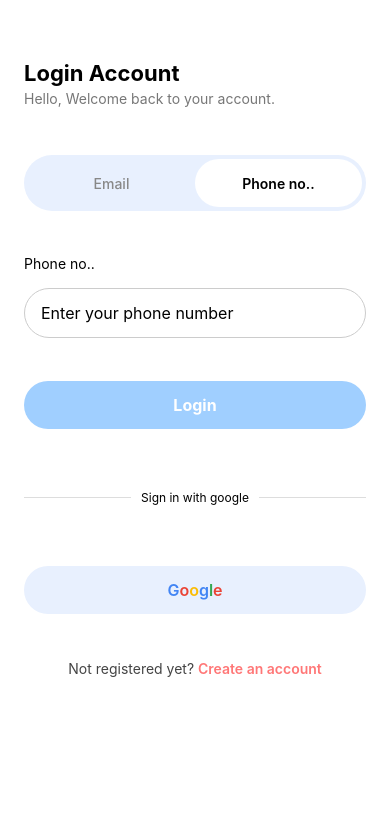
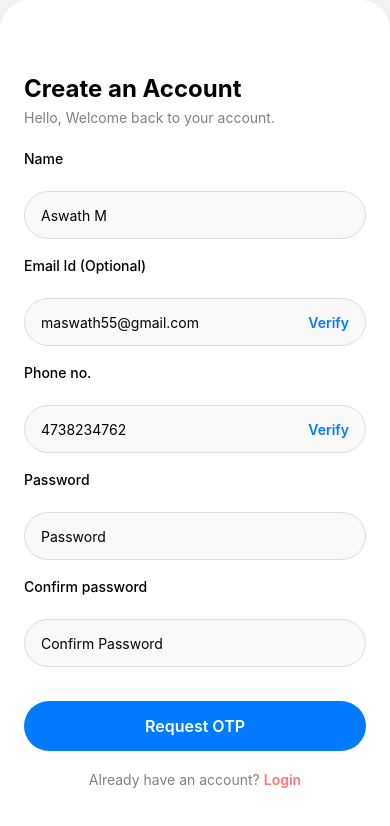
Before and after one commit to aswath06/BrickSync, a React Native app: screen /CreateAccountScreen in a window 390 px wide. Shown: the top 826 px of the page. Built offline with nearby package versions, Linux system fonts and the light colour scheme.

Commit message:
create an account without verfiy

```diff
--- a/src/Navigations/Navigations.tsx
+++ b/src/Navigations/Navigations.tsx
@@ -2,7 +2,7 @@ import React from 'react';
 // Packages
 import {NavigationContainer} from '@react-navigation/native';
 import {createNativeStackNavigator} from '@react-navigation/native-stack';
-import { FirstPage, GetStarted, HomeScreen, LoginScreen, OtpScreen } from '../Screens';
+import { CreateAccountScreen, FirstPage, GetStarted, HomeScreen, LoginScreen, OtpScreen } from '../Screens';
 // Screens
 
 const RootStack = createNativeStackNavigator();
@@ -16,6 +16,8 @@ export const Navigation = () => {
         <RootStack.Screen name="FirstPage" component={FirstPage} options={{headerShown: false}}/>
         <RootStack.Screen name="LoginScreen" component={LoginScreen} options={{headerShown: false}}/>
         <RootStack.Screen name="Otp" component={OtpScreen} options={{headerShown:false}} />
+        <RootStack.Screen name="CreateAccountScreen" component={CreateAccountScreen} options={{headerShown:false}} />
+
       </RootStack.Navigator>
     </NavigationContainer>
   );
--- /dev/null
+++ b/src/Screens/CreateAccountScreen.tsx
@@ -0,0 +1,183 @@
+import React, { useState } from 'react';
+import {
+  View,
+  Text,
+  TextInput,
+  StyleSheet,
+  TouchableOpacity,
+} from 'react-native';
+
+export const CreateAccountScreen = ({ navigation }) => {
+  const [name, setName] = useState('');
+  const [email, setEmail] = useState('');
+  const [phone, setPhone] = useState('');
+  const [password, setPassword] = useState('');
+  const [confirmPassword, setConfirmPassword] = useState('');
+
+  const handleVerify = (type: 'phone' | 'email') => {
+    console.log(`Verifying ${type}...`);
+  };
+
+  return (
+    <View style={styles.container}>
+      <Text style={styles.title}>Create an Account</Text>
+      <Text style={styles.subtitle}>Hello, Welcome back to your account.</Text>
+
+      <View style={styles.inputBox}>
+        <Text style={styles.label}>Name</Text>
+        <TextInput
+          placeholder="Aswath M"
+          value={name}
+          onChangeText={setName}
+          style={styles.input}
+        />
+      </View>
+
+      <View style={styles.inputBox}>
+        <Text style={styles.label}>Email Id (Optional)</Text>
+        <View style={styles.inlineInput}>
+          <TextInput
+            placeholder="maswath55@gmail.com"
+            value={email}
+            onChangeText={setEmail}
+            style={styles.inlineTextInput}
+            keyboardType="email-address"
+          />
+          <TouchableOpacity onPress={() => handleVerify('email')}>
+            <Text style={styles.verifyText}>Verify</Text>
+          </TouchableOpacity>
+        </View>
+      </View>
+
+      <View style={styles.inputBox}>
+        <Text style={styles.label}>Phone no.</Text>
+        <View style={styles.inlineInput}>
+          <TextInput
+            placeholder="4738234762"
+            value={phone}
+            onChangeText={setPhone}
+            style={styles.inlineTextInput}
+            keyboardType="phone-pad"
+            maxLength={10}
+          />
+          <TouchableOpacity onPress={() => handleVerify('phone')}>
+            <Text style={styles.verifyText}>Verify</Text>
+          </TouchableOpacity>
+        </View>
+      </View>
+
+      <View style={styles.inputBox}>
+        <Text style={styles.label}>Password</Text>
+        <TextInput
+          placeholder="Password"
+          value={password}
+          onChangeText={setPassword}
+          secureTextEntry
+          style={styles.input}
+        />
+      </View>
+
+      <View style={styles.inputBox}>
+        <Text style={styles.label}>Confirm password</Text>
+        <TextInput
+          placeholder="Confirm Password"
+          value={confirmPassword}
+          onChangeText={setConfirmPassword}
+          secureTextEntry
+          style={styles.input}
+        />
+      </View>
+
+      <TouchableOpacity style={styles.requestBtn}>
+        <Text style={styles.requestBtnText}>Request OTP</Text>
+      </TouchableOpacity>
+
+      <Text style={styles.footerText}>
+        Already have an account?{' '}
+        <Text
+          style={styles.createLink}
+          onPress={() => navigation.navigate('LoginScreen')}
+        >
+          Login
+        </Text>
+      </Text>
+    </View>
+  );
+};
+
+const styles = StyleSheet.create({
+  container: {
+    flex: 1,
+    padding: 24,
+    backgroundColor: '#fff',
+    borderTopLeftRadius: 30,
+    borderTopRightRadius: 30,
+  },
+  title: {
+    fontSize: 24,
+    fontWeight: '700',
+    marginBottom: 6,
+    marginTop: 50,
+  },
+  subtitle: {
+    color: 'gray',
+    marginBottom: 24,
+  },
+  inputBox: {
+    marginBottom: 18,
+  },
+  label: {
+    marginBottom: 24,
+    fontWeight: '500',
+  },
+  input: {
+    backgroundColor: '#f9f9f9',
+    borderRadius: 30,
+    paddingHorizontal: 16,
+    height: 48,
+    borderColor: '#ddd',
+    borderWidth: 1,
+  },
+  inlineInput: {
+    flexDirection: 'row',
+    alignItems: 'center',
+    justifyContent: 'space-between',
+    backgroundColor: '#f9f9f9',
+    borderRadius: 30,
+    borderColor: '#ddd',
+    borderWidth: 1,
+    height: 48,
+    paddingHorizontal: 16,
+  },
+  inlineTextInput: {
+    flex: 1,
+    marginRight: 10,
+    height: '100%',
+  },
+  verifyText: {
+    color: '#007bff',
+    fontWeight: '600',
+  },
+  requestBtn: {
+    backgroundColor: '#007bff',
+    height: 50,
+    borderRadius: 30,
+    justifyContent: 'center',
+    alignItems: 'center',
+    marginTop: 16,
+  },
+  requestBtnText: {
+    color: '#fff',
+    fontWeight: '600',
+    fontSize: 16,
+  },
+  footerText: {
+    textAlign: 'center',
+    marginTop: 20,
+    color: 'gray',
+  },
+  createLink: {
+    color: '#f77',
+    fontWeight: '600',
+  },
+});
--- a/src/Screens/LoginScreen.tsx
+++ b/src/Screens/LoginScreen.tsx
@@ -4,6 +4,7 @@ import {
   Text,
   TextInput,
   TouchableOpacity,
+  StatusBar,
 } from 'react-native';
 import { styles } from './LoginScreen.styles';
 
@@ -185,9 +186,15 @@ useEffect(() => {
       </TouchableOpacity>
 
       <Text style={styles.registerText}>
-        Not registered yet?{' '}
-        <Text style={styles.createAccount}>Create an account</Text>
-      </Text>
+  Not registered yet?{' '}
+  <Text
+    style={styles.createAccount}
+    onPress={() => navigation.navigate('CreateAccountScreen')}
+  >
+    Create an account
+  </Text>
+</Text>
+
     </View>
   );
 };
--- a/src/Screens/index.ts
+++ b/src/Screens/index.ts
@@ -3,3 +3,4 @@ export * from './Components';
 export * from './FirstPage';
 export * from './LoginScreen';
 export * from './OtpScreen';
+export * from './CreateAccountScreen';
```
